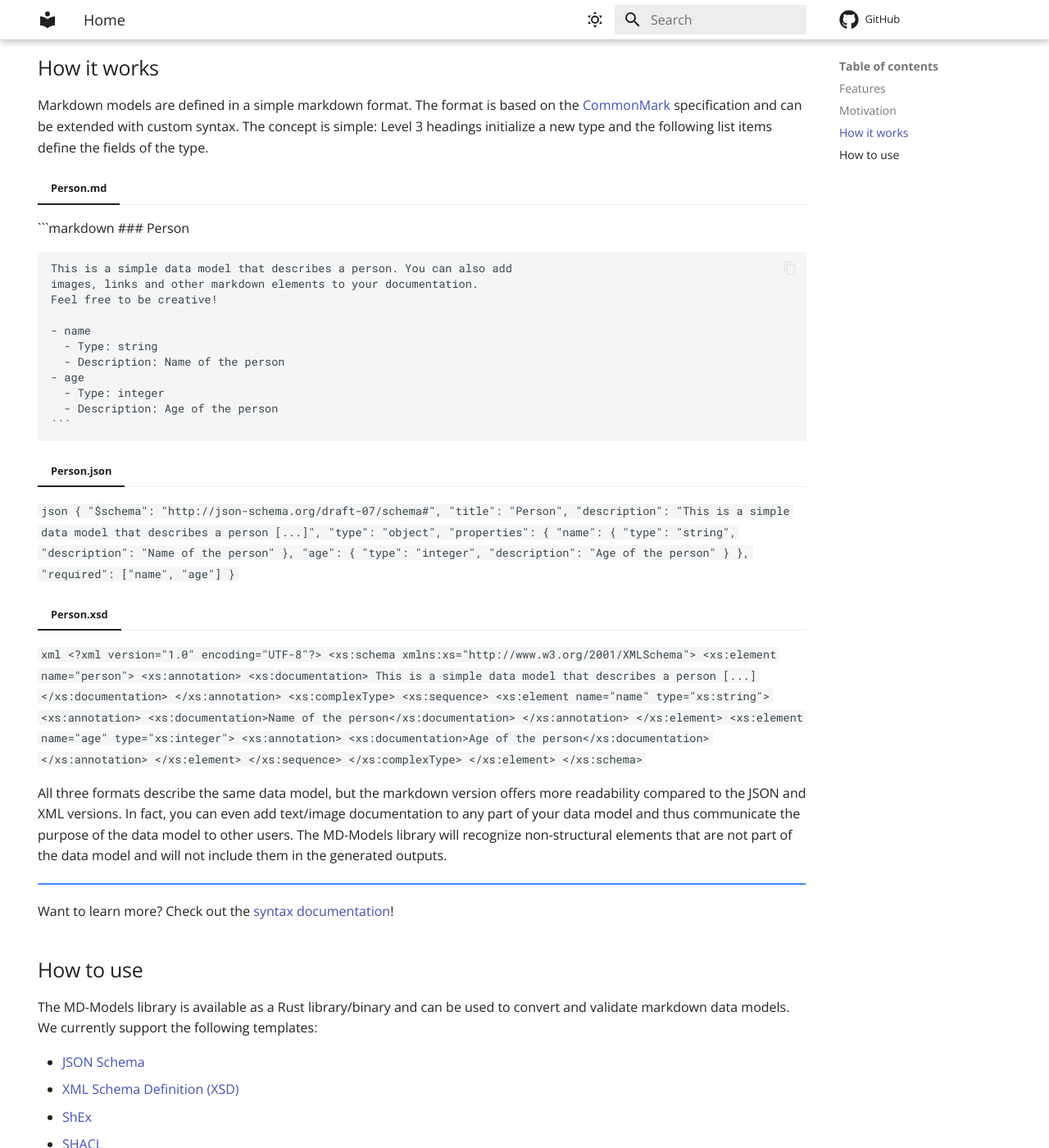
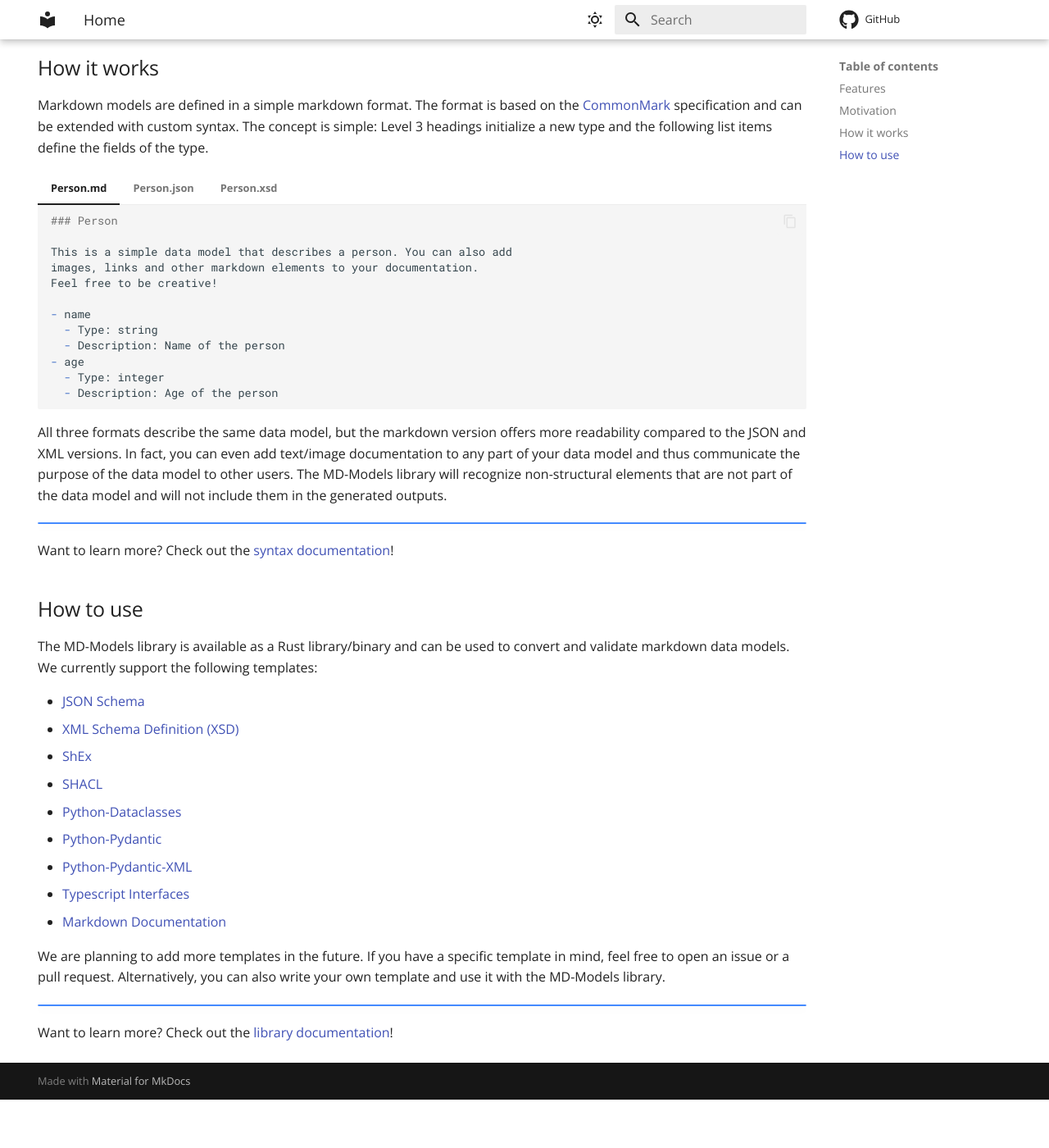
Before and after one commit to FAIRChemistry/md-models, an MkDocs documentation site: the page built from docs/index.md, in a window 1280 px wide and 1400 px high, scrolled down 995 px. Shown: the whole window at 82% size. Built offline with MkDocs 1.6.1 and Material for MkDocs 9.7.7, drawn with Linux system fonts in a browser that asks for light colours; comment, search, counter and statistics services are not loaded; after the commit the page ends 2336 px from its top, so only the background shows below that.

Commit message:
fix tabbed variant

````diff
--- a/docs/index.md
+++ b/docs/index.md
@@ -32,7 +32,8 @@ We are aware that there are many schema languages out there, and we do not aim t
 Markdown models are defined in a simple markdown format. The format is based on the [CommonMark](https://commonmark.org) specification and can be extended with custom syntax. The concept is simple: Level 3 headings initialize a new type and the following list items define the fields of the type.
 
 === "Person.md"
-```markdown ### Person
+    ```markdown
+    ### Person
 
     This is a simple data model that describes a person. You can also add
     images, links and other markdown elements to your documentation.
@@ -47,7 +48,7 @@ Markdown models are defined in a simple markdown format. The format is based on
     ```
 
 === "Person.json"
-`json
+    ```json
     {
       "$schema": "http://json-schema.org/draft-07/schema#",
       "title": "Person",
@@ -65,9 +66,9 @@ Markdown models are defined in a simple markdown format. The format is based on
       },
       "required": ["name", "age"]
     }
-    `
+    ```
 === "Person.xsd"
-`xml
+    ```xml
     <?xml version="1.0" encoding="UTF-8"?>
     <xs:schema xmlns:xs="http://www.w3.org/2001/XMLSchema">
       <xs:element name="person">
@@ -92,7 +93,7 @@ Markdown models are defined in a simple markdown format. The format is based on
         </xs:complexType>
       </xs:element>
     </xs:schema>
-    `
+    ```
 
 All three formats describe the same data model, but the markdown version offers more readability compared to the JSON and XML versions. In fact, you can even add text/image documentation to any part of your data model and thus communicate the purpose of the data model to other users. The MD-Models library will recognize non-structural elements that are not part of the data model and will not include them in the generated outputs.
 
````
